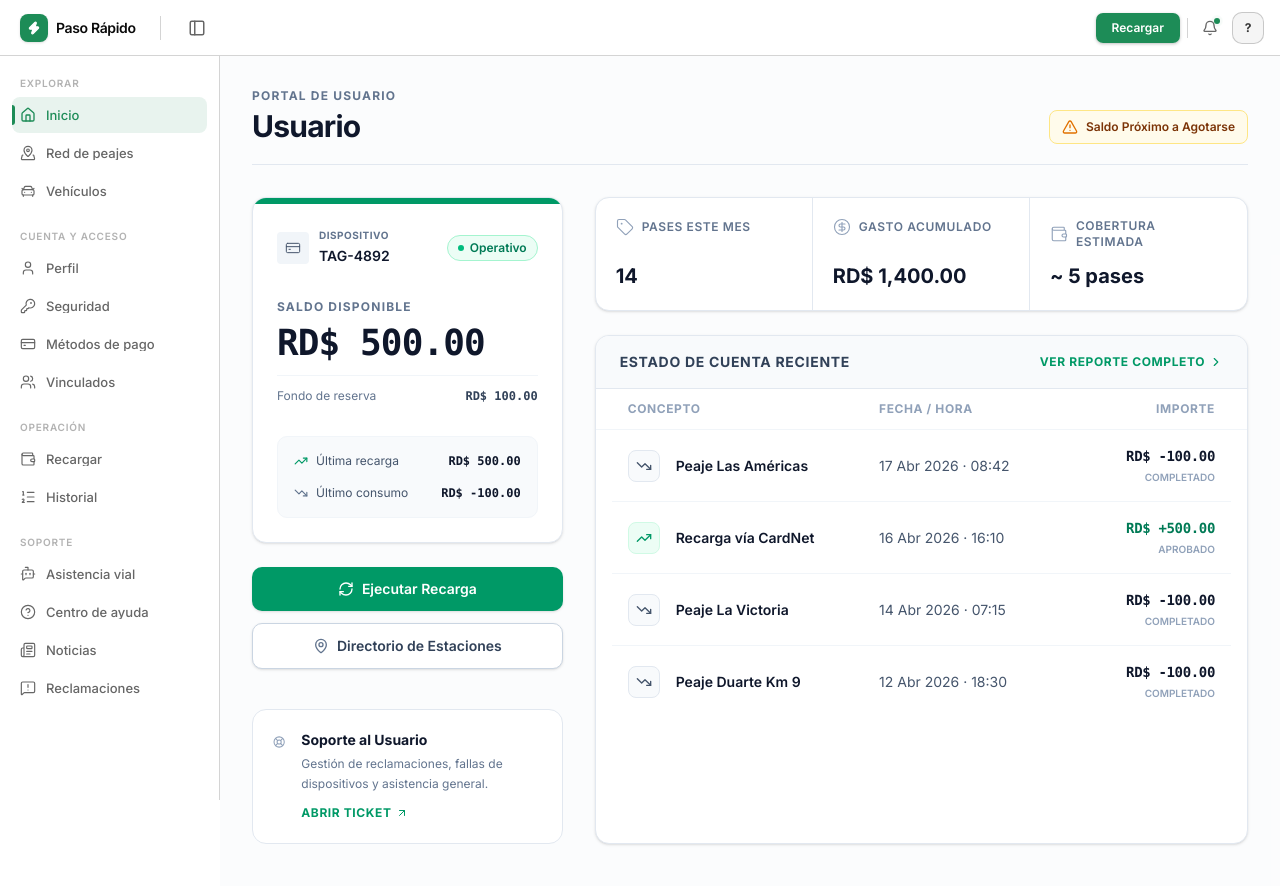
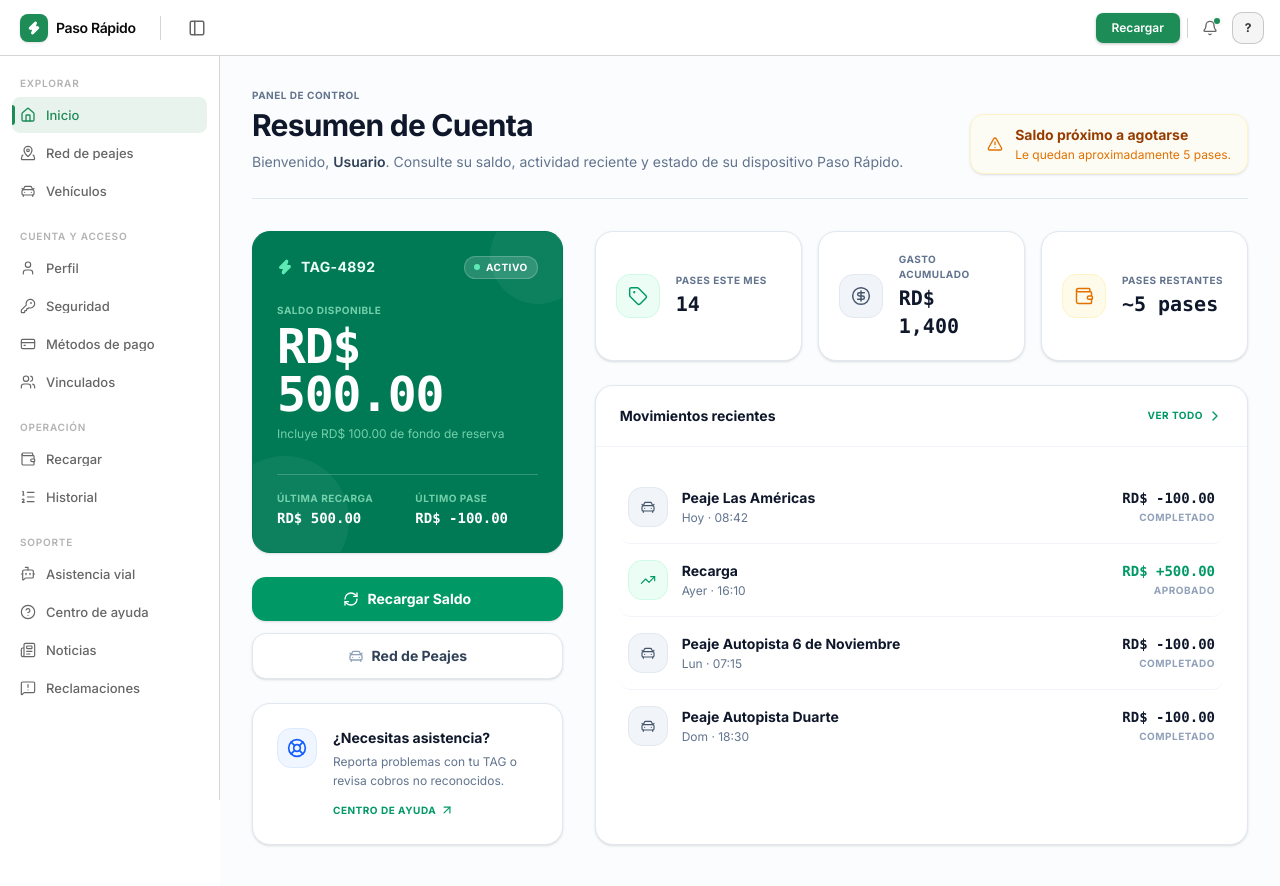
Before and after one commit to Mindware-Labs/Paso-Rapido-Web, a Next.js app: page /dashboard in a window 1280 px wide. Shown: the top 886 px of the page. Built offline with nearby package versions, Linux system fonts and the light colour scheme.

Commit message:
feat: actualizar diseño y funcionalidad del panel de control con nuevos componentes y mejoras en la interfaz
Co-authored-by: Copilot <copilot@github.com>

```diff
--- a/src/app/dashboard/page.tsx
+++ b/src/app/dashboard/page.tsx
@@ -4,19 +4,17 @@ import Link from "next/link";
 import {
   AlertTriangle,
   ArrowUpRight,
-  CreditCard,
-  MapPin,
+  CarFront,
   ChevronRight,
   CircleDollarSign,
   History,
   LifeBuoy,
   RefreshCw,
   Tag,
-  TrendingDown,
   TrendingUp,
   Wallet,
+  Zap,
 } from "lucide-react";
-
 import { useAuth } from "@/context/AuthContext";
 
 // ─── Mock data simplificada ───────────────────────────────────────────────────
@@ -30,32 +28,39 @@ const USER = {
 const BALANCE = {
   available: "RD$ 500.00",
   reserved: "RD$ 100.00",
-  lastRecharge: { amount: "RD$ 500.00", date: "16 Abr 2026, 16:10" },
-  lastPass: {
-    amount: "RD$ -100.00",
-    toll: "Peaje Las Américas",
-    date: "17 Abr 2026, 08:42",
-  },
+  lastRecharge: { amount: "RD$ 500.00", date: "Ayer, 16:10" },
+  lastPass: { amount: "RD$ -100.00", toll: "Las Américas", date: "Hoy, 08:42" },
 };
 
-const STATS = [
+type ColorKey = keyof typeof colorMap;
+
+const STATS: {
+  id: string;
+  label: string;
+  value: string;
+  Icon: any;
+  color: ColorKey;
+}[] = [
   {
     id: "s1",
     label: "Pases este mes",
     value: "14",
     Icon: Tag,
+    color: "emerald",
   },
   {
     id: "s2",
     label: "Gasto acumulado",
-    value: "RD$ 1,400.00",
+    value: "RD$ 1,400",
     Icon: CircleDollarSign,
+    color: "slate",
   },
   {
     id: "s3",
-    label: "Cobertura estimada",
-    value: "~ 5 pases",
+    label: "Pases restantes",
+    value: "~5 pases",
     Icon: Wallet,
+    color: "amber",
   },
 ];
 
@@ -63,86 +68,119 @@ const ACTIVITY = [
   {
     id: "a1",
     title: "Peaje Las Américas",
-    sub: "17 Abr 2026 · 08:42",
+    sub: "Hoy · 08:42",
     amount: "RD$ -100.00",
     out: true,
     status: "Completado",
   },
   {
     id: "a2",
-    title: "Recarga vía CardNet",
-    sub: "16 Abr 2026 · 16:10",
+    title: "Recarga",
+    sub: "Ayer · 16:10",
     amount: "RD$ +500.00",
     out: false,
     status: "Aprobado",
   },
   {
     id: "a3",
-    title: "Peaje La Victoria",
-    sub: "14 Abr 2026 · 07:15",
+    title: "Peaje Autopista 6 de Noviembre",
+    sub: "Lun · 07:15",
     amount: "RD$ -100.00",
     out: true,
     status: "Completado",
   },
   {
     id: "a4",
-    title: "Peaje Duarte Km 9",
-    sub: "12 Abr 2026 · 18:30",
+    title: "Peaje Autopista Duarte",
+    sub: "Dom · 18:30",
     amount: "RD$ -100.00",
     out: true,
     status: "Completado",
   },
 ];
 
+// ─── Mapa de colores semánticos ──────────────────────────────────────────────
+const colorMap = {
+  emerald: {
+    light: "bg-emerald-50 border-emerald-100 text-emerald-600",
+    hover: "group-hover:bg-emerald-100/60",
+  },
+  amber: {
+    light: "bg-amber-50 border-amber-100 text-amber-600",
+    hover: "group-hover:bg-amber-100/60",
+  },
+  slate: {
+    light: "bg-slate-100 border-slate-200 text-slate-600",
+    hover: "group-hover:bg-slate-200/60",
+  },
+};
+
 // ─── Componentes auxiliares ───────────────────────────────────────────────────
 
-function StatCard({ label, value, Icon }: (typeof STATS)[0]) {
+function StatCard({
+  label,
+  value,
+  Icon,
+  color,
+}: {
+  label: string;
+  value: string;
+  Icon: any;
+  color: ColorKey;
+}) {
+  const palette = colorMap[color];
   return (
-    <div className="flex flex-col justify-between border-b sm:border-b-0 sm:border-r last:border-0 border-slate-200 p-5">
-      <div className="flex items-center gap-2 mb-3">
-        <Icon className="h-4.5 w-4.5 text-slate-400" strokeWidth={1.5} />
-        <p className="text-xs font-semibold uppercase tracking-wider text-slate-500">
+    <div className="flex items-center gap-4 rounded-2xl border border-slate-200 bg-white p-5 shadow-sm">
+      <div
+        className={`flex h-11 w-11 shrink-0 items-center justify-center rounded-xl border ${palette.light}`}
+      >
+        <Icon className="h-5 w-5" strokeWidth={1.75} />
+      </div>
+      <div>
+        <p className="text-[10px] font-bold uppercase tracking-wider text-slate-500">
           {label}
         </p>
+        <p className="text-xl font-bold font-mono tabular-nums text-slate-900 mt-0.5">
+          {value}
+        </p>
       </div>
-      <p className="text-xl font-bold text-slate-900">{value}</p>
     </div>
   );
 }
 
 function ActivityRow({ item }: { item: (typeof ACTIVITY)[0] }) {
   return (
-    <div className="grid grid-cols-12 gap-4 items-center border-b border-slate-100 py-4 last:border-0 hover:bg-slate-50/50 transition-colors px-4">
-      {/* Icono y Titulo - Ocupa más espacio en móvil, comparte en desktop */}
-      <div className="col-span-8 sm:col-span-5 flex items-center gap-4">
+    <div className="flex items-center justify-between border-b border-slate-100 py-4 last:border-0 transition-colors hover:bg-slate-50/50 px-2 rounded-lg">
+      <div className="flex items-center gap-3.5">
         <div
-          className={`flex h-8 w-8 shrink-0 items-center justify-center rounded-md border ${item.out ? "border-slate-200 bg-slate-50" : "border-emerald-100 bg-emerald-50"}`}
+          className={`flex h-10 w-10 shrink-0 items-center justify-center rounded-xl border ${
+            item.out
+              ? "bg-slate-100 border-slate-200 text-slate-600"
+              : "bg-emerald-50 border-emerald-100 text-emerald-600"
+          }`}
         >
           {item.out ? (
-            <TrendingDown className="h-4 w-4 text-slate-600" strokeWidth={2} />
+            <CarFront className="h-4 w-4" strokeWidth={1.75} />
           ) : (
-            <TrendingUp className="h-4 w-4 text-emerald-600" strokeWidth={2} />
+            <TrendingUp className="h-4 w-4" strokeWidth={1.75} />
           )}
         </div>
-        <div>
-          <p className="text-sm font-semibold text-slate-900">{item.title}</p>
-          <p className="text-xs text-slate-500 sm:hidden mt-0.5">{item.sub}</p>
+        <div className="min-w-0">
+          <p className="text-sm font-bold text-slate-900 truncate">
+            {item.title}
+          </p>
+          <p className="text-xs text-slate-500 mt-0.5">{item.sub}</p>
         </div>
       </div>
-
-      {/* Fecha - Solo visible en pantallas más grandes */}
-      <div className="hidden sm:block sm:col-span-4">
-        <p className="text-sm text-slate-600">{item.sub}</p>
-      </div>
-
-      {/* Monto y Estado */}
-      <div className="col-span-4 sm:col-span-3 text-right">
+      <div className="text-right shrink-0 pl-4">
         <p
-          className={`text-sm font-bold font-mono tracking-tight ${item.out ? "text-slate-900" : "text-emerald-700"}`}
+          className={`text-sm font-bold font-mono tabular-nums ${
+            item.out ? "text-slate-900" : "text-emerald-600"
+          }`}
         >
           {item.amount}
         </p>
-        <p className="text-[10px] uppercase font-semibold text-slate-400 mt-1">
+        <p className="text-[10px] font-bold uppercase tracking-wider text-slate-400 mt-0.5">
           {item.status}
         </p>
       </div>
@@ -160,102 +198,100 @@ export default function DashboardPage() {
 
   return (
     <div className="min-h-full bg-slate-50/50 pb-12">
-      <div className="mx-auto max-w-7xl px-4 py-8 sm:px-6 lg:px-8">
-        {/* ── Encabezado Institucional ── */}
-        <header className="mb-8 flex flex-col gap-4 sm:flex-row sm:items-end sm:justify-between border-b border-slate-200 pb-5">
+      {/* Contenedor fluido sin límite artificial */}
+      <div className="w-full space-y-8 px-4 py-8 sm:px-6 lg:px-8">
+        {/* ── Encabezado y Alertas ── */}
+        <header className="flex flex-col gap-5 border-b border-slate-200 pb-6 lg:flex-row lg:items-end lg:justify-between">
           <div>
-            <p className="text-xs font-bold uppercase tracking-widest text-slate-500 mb-1">
-              Portal de Usuario
+            <p className="mb-1 text-[10px] font-bold uppercase tracking-wider text-slate-500">
+              Panel de Control
             </p>
             <h1 className="text-2xl font-bold tracking-tight text-slate-900 sm:text-3xl">
-              {fullName}
+              Resumen de Cuenta
             </h1>
+            <p className="mt-2 text-sm leading-relaxed text-slate-500 max-w-2xl">
+              Bienvenido,{" "}
+              <span className="font-semibold text-slate-700">{fullName}</span>.
+              Consulte su saldo, actividad reciente y estado de su dispositivo
+              Paso Rápido.
+            </p>
           </div>
 
-          <div className="flex items-center gap-3">
-            <div className="flex items-center gap-2 rounded-md border border-amber-200 bg-amber-50 px-3 py-2">
-              <AlertTriangle className="h-4 w-4 text-amber-600" />
-              <span className="text-xs font-semibold text-amber-900">
-                Saldo Próximo a Agotarse
-              </span>
+          {/* Alerta de saldo bajo (condicional) */}
+          <div className="flex items-center gap-3 rounded-xl border border-amber-100 bg-amber-50/50 px-4 py-2.5 shadow-sm sm:w-auto shrink-0">
+            <AlertTriangle className="h-4 w-4 shrink-0 text-amber-600" />
+            <div>
+              <p className="text-sm font-bold text-amber-800">
+                Saldo próximo a agotarse
+              </p>
+              <p className="text-xs text-amber-600 mt-0.5">
+                Le quedan aproximadamente 5 pases.
+              </p>
             </div>
           </div>
         </header>
 
-        {/* ── Grid Principal Fluido ── */}
+        {/* ── Grid Principal ── */}
         <div className="grid grid-cols-1 gap-6 lg:grid-cols-3 lg:gap-8">
           {/* Columna Izquierda (Balance y Acciones) */}
           <div className="flex flex-col gap-6 lg:col-span-1">
-            {/* Tarjeta de Balance Ultra Formal */}
+            {/* Tarjeta de Balance Institucional */}
             <section
               aria-labelledby="balance-heading"
-              className="relative overflow-hidden rounded-xl border border-slate-200 bg-white shadow-sm"
+              className="relative overflow-hidden rounded-2xl border border-emerald-700 bg-emerald-700 p-6 text-white shadow-sm"
             >
-              {/* Franja verde superior para identidad visual */}
-              <div className="h-1.5 w-full bg-emerald-600"></div>
+              {/* Decoraciones sutiles */}
+              <div className="absolute -right-6 -top-6 h-24 w-24 rounded-full bg-white/5" />
+              <div className="absolute -left-8 -bottom-8 h-32 w-32 rounded-full bg-white/5" />
 
-              <div className="p-6">
-                <div className="flex items-center justify-between mb-8">
-                  <div className="flex items-center gap-2.5">
-                    <div className="flex h-8 w-8 items-center justify-center rounded bg-slate-100">
-                      <CreditCard
-                        className="h-4 w-4 text-slate-600"
-                        strokeWidth={1.5}
+              <div className="relative">
+                <div className="flex items-center justify-between mb-6">
+                  <div className="flex items-center gap-2">
+                    <Zap
+                      className="h-4 w-4 text-emerald-300"
+                      fill="currentColor"
                     />
-                    </div>
-                    <div>
-                      <p className="text-[10px] font-bold uppercase tracking-wider text-slate-500">
-                        Dispositivo
-                      </p>
-                      <span className="text-sm font-semibold text-slate-900">
+                    <span className="text-sm font-bold tracking-wide text-emerald-50">
                       {USER.tag}
                     </span>
                   </div>
-                  </div>
                   {USER.tagActive && (
-                    <span className="inline-flex items-center gap-1.5 rounded-full bg-emerald-50 px-2.5 py-1 text-xs font-semibold text-emerald-700 border border-emerald-200">
-                      <span className="h-1.5 w-1.5 rounded-full bg-emerald-500"></span>
-                      Operativo
+                    <span className="inline-flex items-center gap-1.5 rounded-full bg-white/15 px-2.5 py-1 text-[10px] font-bold uppercase tracking-wider text-white ring-1 ring-inset ring-white/20">
+                      <span className="h-1.5 w-1.5 rounded-full bg-emerald-300" />
+                      Activo
                     </span>
                   )}
                 </div>
 
                 <div className="mb-8">
-                  <h2 className="text-xs font-bold uppercase tracking-widest text-slate-500 mb-2">
+                  <p className="text-[10px] font-bold uppercase tracking-wider text-emerald-200/70 mb-1">
                     Saldo Disponible
-                  </h2>
+                  </p>
                   <p
                     id="balance-heading"
-                    className="text-4xl font-extrabold tracking-tight text-slate-900 font-mono"
+                    className="text-4xl font-extrabold font-mono tabular-nums tracking-tight sm:text-5xl"
                   >
                     {BALANCE.available}
                   </p>
-                  <div className="mt-3 flex items-center justify-between border-t border-slate-100 pt-3">
-                    <span className="text-xs text-slate-500">
-                      Fondo de reserva
-                    </span>
-                    <span className="text-xs font-semibold text-slate-700 font-mono">
-                      {BALANCE.reserved}
-                    </span>
-                  </div>
+                  <p className="mt-2 text-xs text-emerald-200/70">
+                    Incluye {BALANCE.reserved} de fondo de reserva
+                  </p>
                 </div>
 
-                <div className="grid grid-cols-1 gap-4 rounded-lg bg-slate-50 p-4 border border-slate-100">
-                  <div className="flex justify-between items-center">
-                    <div className="flex items-center gap-2">
-                      <TrendingUp className="h-3.5 w-3.5 text-emerald-600" />
-                      <p className="text-xs text-slate-600">Última recarga</p>
-                    </div>
-                    <p className="text-xs font-bold text-slate-900 font-mono">
+                <div className="grid grid-cols-2 gap-4 border-t border-white/20 pt-4">
+                  <div>
+                    <p className="text-[10px] font-bold uppercase tracking-wider text-emerald-200/70">
+                      Última recarga
+                    </p>
+                    <p className="text-sm font-bold mt-0.5 font-mono tabular-nums">
                       {BALANCE.lastRecharge.amount}
                     </p>
                   </div>
-                  <div className="flex justify-between items-center">
-                    <div className="flex items-center gap-2">
-                      <TrendingDown className="h-3.5 w-3.5 text-slate-500" />
-                      <p className="text-xs text-slate-600">Último consumo</p>
-                    </div>
-                    <p className="text-xs font-bold text-slate-900 font-mono">
+                  <div>
+                    <p className="text-[10px] font-bold uppercase tracking-wider text-emerald-200/70">
+                      Último pase
+                    </p>
+                    <p className="text-sm font-bold mt-0.5 font-mono tabular-nums">
                       {BALANCE.lastPass.amount}
                     </p>
                   </div>
@@ -263,41 +299,42 @@ export default function DashboardPage() {
               </div>
             </section>
 
-            {/* Acciones (Botones Técnicos) */}
-            <div className="flex flex-col gap-3">
+            {/* Acciones Rápidas */}
+            <div className="grid grid-cols-1 sm:grid-cols-2 lg:grid-cols-1 gap-3">
               <Link
                 href="/dashboard/recargar"
-                className="flex items-center justify-center gap-2 rounded-lg bg-emerald-600 px-4 py-3 text-sm font-semibold text-white shadow-sm transition-all hover:bg-emerald-700 focus:outline-none focus:ring-2 focus:ring-emerald-500 focus:ring-offset-2"
+                className="flex items-center justify-center gap-2 rounded-xl bg-emerald-600 px-4 py-3 text-sm font-bold text-white shadow-sm transition-all hover:bg-emerald-700 focus:outline-none focus:ring-2 focus:ring-emerald-500/20 focus:ring-offset-2 active:scale-[0.98]"
               >
                 <RefreshCw className="h-4 w-4" />
-                Ejecutar Recarga
+                Recargar Saldo
               </Link>
               <Link
                 href="/dashboard/peajes"
-                className="flex items-center justify-center gap-2 rounded-lg border border-slate-300 bg-white px-4 py-3 text-sm font-semibold text-slate-700 shadow-sm transition-all hover:bg-slate-50 focus:outline-none focus:ring-2 focus:ring-slate-200"
+                className="flex items-center justify-center gap-2 rounded-xl border border-slate-200 bg-white px-4 py-3 text-sm font-bold text-slate-700 shadow-sm transition-all hover:bg-slate-50 focus:outline-none focus:ring-2 focus:ring-emerald-500/20 focus:ring-offset-2 active:scale-[0.98]"
               >
-                <MapPin className="h-4 w-4 text-slate-500" />
-                Directorio de Estaciones
+                <CarFront className="h-4 w-4 text-slate-400" />
+                Red de Peajes
               </Link>
             </div>
 
-            {/* Panel de Soporte Formal */}
-            <div className="mt-4 rounded-xl border border-slate-200 bg-white p-5">
+            {/* Soporte Rápido */}
+            <div className="rounded-2xl border border-slate-200 bg-white p-6 shadow-sm">
               <div className="flex items-start gap-4">
-                <LifeBuoy className="h-5 w-5 text-slate-400 mt-0.5" />
+                <div className="flex h-10 w-10 shrink-0 items-center justify-center rounded-xl bg-blue-50 border border-blue-100 text-blue-600">
+                  <LifeBuoy className="h-5 w-5" />
+                </div>
                 <div>
                   <h3 className="text-sm font-bold text-slate-900">
-                    Soporte al Usuario
+                    ¿Necesitas asistencia?
                   </h3>
-                  <p className="mt-1 text-xs text-slate-500 leading-relaxed">
-                    Gestión de reclamaciones, fallas de dispositivos y
-                    asistencia general.
+                  <p className="mt-1 text-xs leading-relaxed text-slate-500">
+                    Reporta problemas con tu TAG o revisa cobros no reconocidos.
                   </p>
                   <Link
                     href="/dashboard/ayuda"
-                    className="mt-3 inline-flex items-center gap-1 text-xs font-bold uppercase tracking-wider text-emerald-600 hover:text-emerald-700"
+                    className="mt-3 inline-flex items-center gap-1 text-[10px] font-bold uppercase tracking-wider text-emerald-600 hover:underline focus:outline-none focus:ring-2 focus:ring-emerald-500/20 rounded-sm"
                   >
-                    Abrir Ticket <ArrowUpRight className="h-3 w-3" />
+                    Centro de ayuda <ArrowUpRight className="h-3.5 w-3.5" />
                   </Link>
                 </div>
               </div>
@@ -306,58 +343,41 @@ export default function DashboardPage() {
 
           {/* Columna Derecha (Estadísticas e Historial) */}
           <div className="flex flex-col gap-6 lg:col-span-2">
-            {/* Estadísticas (Estructura de Tabla horizontal) */}
-            <div className="rounded-xl border border-slate-200 bg-white shadow-sm">
-              <div className="grid grid-cols-1 sm:grid-cols-3">
+            {/* Estadísticas Rápidas */}
+            <div className="grid grid-cols-1 sm:grid-cols-3 gap-4">
               {STATS.map((s) => (
                 <StatCard key={s.id} {...s} />
               ))}
             </div>
-            </div>
 
-            {/* Historial de Transacciones (Formato Libro Mayor) */}
-            <section className="flex-1 rounded-xl border border-slate-200 bg-white shadow-sm flex flex-col overflow-hidden">
-              <div className="flex items-center justify-between border-b border-slate-200 bg-slate-50 px-6 py-4">
-                <h2 className="text-sm font-bold uppercase tracking-wider text-slate-700">
-                  Estado de Cuenta Reciente
+            {/* Historial de Actividad Reciente */}
+            <section className="flex-1 rounded-2xl border border-slate-200 bg-white shadow-sm flex flex-col">
+              <div className="flex items-center justify-between border-b border-slate-100 px-6 py-5">
+                <h2 className="text-sm font-bold text-slate-900">
+                  Movimientos recientes
                 </h2>
                 <Link
                   href="/dashboard/historico"
-                  className="flex items-center gap-1 text-xs font-bold uppercase tracking-wider text-emerald-600 transition-colors hover:text-emerald-700"
+                  className="flex items-center gap-1 text-[10px] font-bold uppercase tracking-wider text-emerald-600 transition-colors hover:text-emerald-700 focus:outline-none focus:ring-2 focus:ring-emerald-500/20 rounded-sm"
                 >
-                  Ver Reporte Completo
-                  <ChevronRight className="h-3.5 w-3.5" />
+                  Ver todo
+                  <ChevronRight className="h-4 w-4" />
                 </Link>
               </div>
-
-              {/* Cabecera de columnas falsa (Desktop) */}
-              <div className="hidden sm:grid grid-cols-12 gap-4 px-8 py-3 border-b border-slate-100 bg-white">
-                <div className="col-span-5 text-xs font-bold uppercase tracking-wider text-slate-400">
-                  Concepto
-                </div>
-                <div className="col-span-4 text-xs font-bold uppercase tracking-wider text-slate-400">
-                  Fecha / Hora
-                </div>
-                <div className="col-span-3 text-right text-xs font-bold uppercase tracking-wider text-slate-400">
-                  Importe
-                </div>
-              </div>
-
-              <div className="flex-1">
+              <div className="flex-1 p-4 sm:p-6">
                 {ACTIVITY.length > 0 ? (
-                  <div className="flex flex-col px-4 sm:px-4">
+                  <div className="flex flex-col">
                     {ACTIVITY.map((item) => (
                       <ActivityRow key={item.id} item={item} />
                     ))}
                   </div>
                 ) : (
-                  <div className="flex h-full flex-col items-center justify-center py-16 text-center">
-                    <History
-                      className="h-10 w-10 text-slate-300"
-                      strokeWidth={1}
-                    />
-                    <p className="mt-4 text-sm font-semibold text-slate-600">
-                      No hay registros en el período actual.
+                  <div className="flex h-full flex-col items-center justify-center py-12 text-center">
+                    <div className="flex h-12 w-12 items-center justify-center rounded-full bg-slate-100 text-slate-300 ring-8 ring-slate-50">
+                      <History className="h-6 w-6" />
+                    </div>
+                    <p className="mt-4 text-sm font-bold text-slate-500">
+                      No hay movimientos recientes
                     </p>
                   </div>
                 )}
```
Lines whose indentation alone changed are shown as unchanged.
